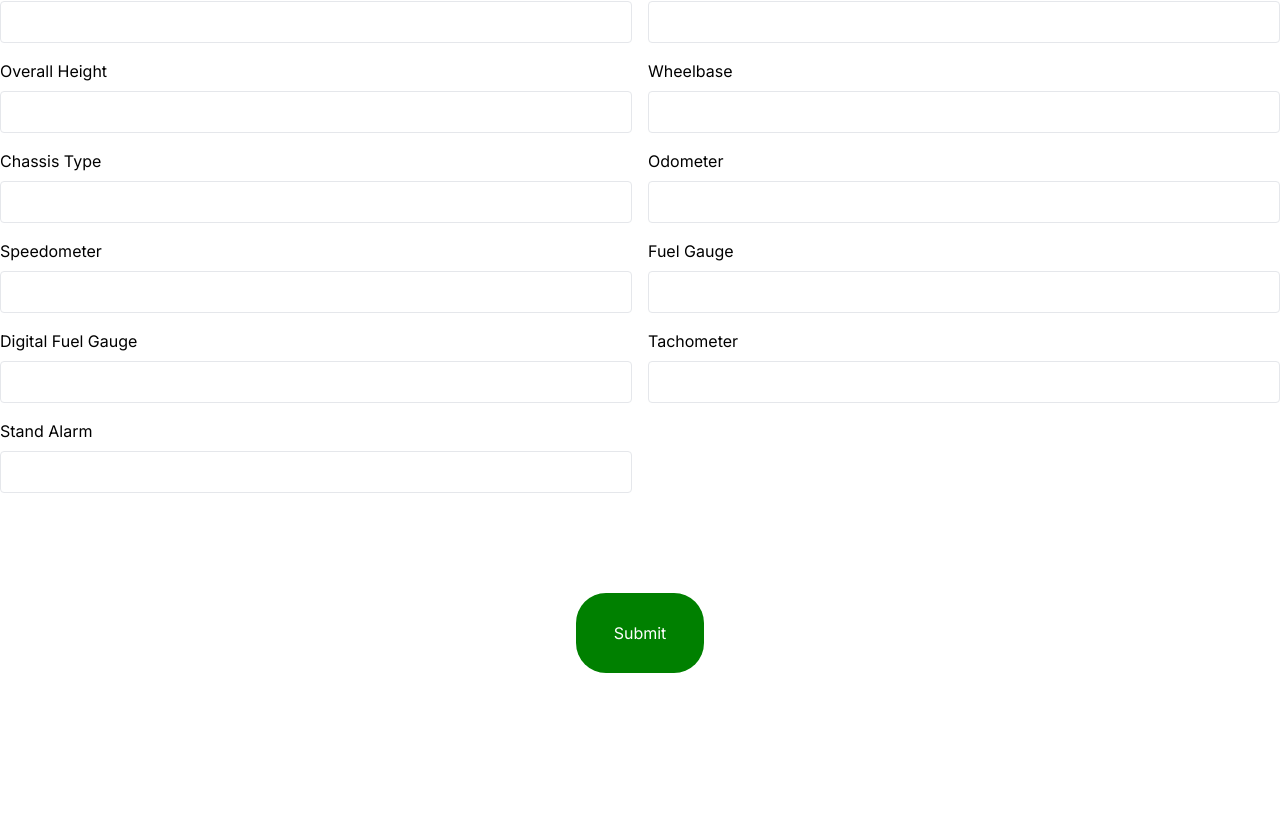
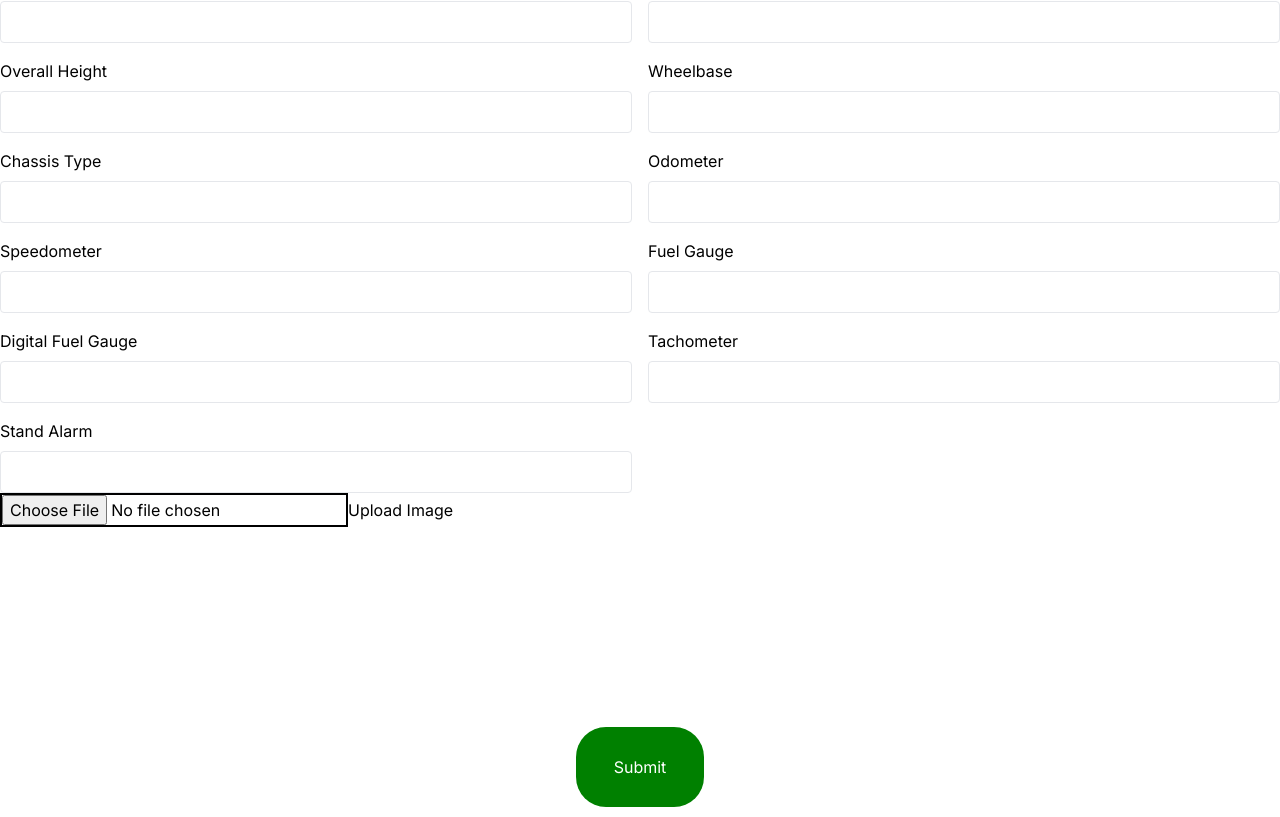
Before and after one commit to chintufireman/bike-frontend, a Next.js app: page /new-bike-register in a window 1280 px wide. Shown: the part 1471-2288 px from the top of the page. Before the commit the page ends 2154 px from the top, so only its background shows below. Built offline with nearby package versions, Linux system fonts and the light colour scheme.

Commit message:
added file upload api and fetching api for testing

```diff
--- a/src/app/home/home.module.css
+++ b/src/app/home/home.module.css
@@ -1,4 +1,5 @@
 .container{
+    background: rgb(195, 185, 185);
     display: flex;
     height: 100%;
     width: 100%;
--- a/src/app/new-bike-register/new-bike.module.css
+++ b/src/app/new-bike-register/new-bike.module.css
@@ -24,3 +24,8 @@
   height: 5em;
   border-radius: 30px;
 }
+
+.file{
+  margin-bottom: 100px;
+  border: 2px solid black;
+}
--- a/src/app/new-bike-register/page.js
+++ b/src/app/new-bike-register/page.js
@@ -3,10 +3,31 @@
 import styles from "./new-bike.module.css";
 import { useEffect, useState } from "react";
 import bikeAttributesData from "../../../utils/BikeAttributes.json";
+import { stringify } from "postcss";
 
 const Page = () => {
   const [bikeAttributes, setBikeAttributes] = useState(bikeAttributesData);
   const [formData, setFormData] = useState({});
+  const [imageData, setImageData] = useState({});
+
+  const handleImageFile = (e) => {
+    // console.log(e.target.files[0]);
+    const file = e.target.files[0];
+    if (file) {
+      const reader = new FileReader();
+      reader.onload = function (event) {
+        console.log(event.target.result);
+        const byteArray = new Uint8Array(event.target.result);
+        console.log(byteArray);
+        setImageData({
+          image: {
+            Data: byteArray,
+          },
+        });
+      };
+      reader.readAsArrayBuffer(file);
+    }
+  };
 
   const handleInputChange = (e) => {
     const { id, value } = e.target;
@@ -18,6 +39,7 @@ const Page = () => {
       const value = formData[attribute.id] || "";
       return value.trim() === ""; // You can add additional validation if needed
     });
+
     isEmptyField = false;
     if (isEmptyField) {
       alert("Please fill in all the fields before submitting.");
@@ -46,8 +68,8 @@ const Page = () => {
         });
     }
   };
-
-  useEffect(() => {}, [formData]);
+  const handleFile = () => {};
+  useEffect(() => {}, [formData, imageData]);
 
   return (
     <>
@@ -67,6 +89,16 @@ const Page = () => {
           </div>
         ))}
       </div>
+      <div>
+        <input
+          className={`${styles.file}`}
+          id="image"
+          name="image"
+          type="file"
+          onChange={handleImageFile}
+        />
+        <button type="submit">Upload Image</button>
+      </div>
       <div className={`${styles.button}`}>
         <button type="submit" onClick={handleSubmit}>
           Submit
--- a/src/components/sidebar.module.css
+++ b/src/components/sidebar.module.css
@@ -11,7 +11,7 @@
   left: 0px;
   bottom: 20px;
   position: fixed;
-  background: #4d5bf9;
+  background: black;
   box-sizing: initial;
   border-radius: 10px;
   transition: width 0.5s;
@@ -41,7 +41,7 @@
   left: 0;
   width: 100%;
   height: 100%;
-  background: #4d5bf9;
+  background: black;
   border-bottom-right-radius: 20px;
   transition: 0.5s;
 }
@@ -64,7 +64,7 @@
   left: 0;
   width: 100%;
   height: 100%;
-  background: #4d5bf9;
+  background: black;
   border-top-right-radius: 20px;
   transition: 0.5s;
 
```
Also changed, not shown: src/components/NavBar.module.css (+5 -3 lines).
